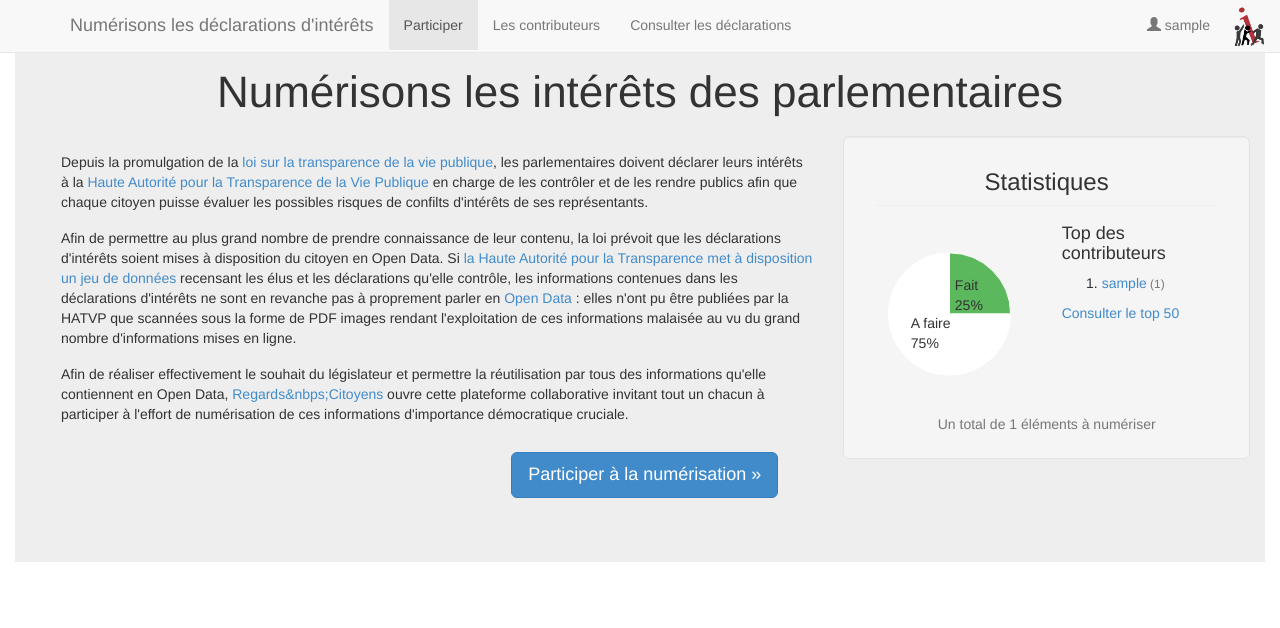
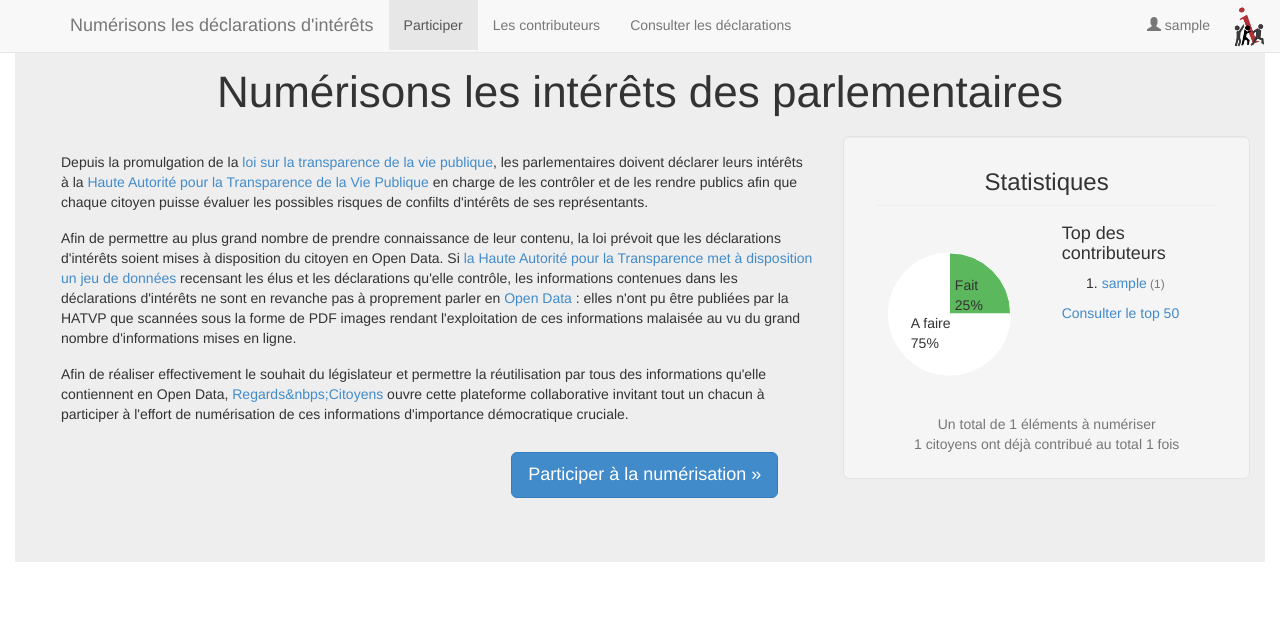
Before and after one commit to regardscitoyens/crowdsource_dpi, a PHP site: page / in a window 1280 px wide. Shown: the top 628 px of the page. Run offline with PHP 8.4, Linux system fonts and the light colour scheme; the visitor is signed in with stand-in values (Sample User, id 1); tables that the repository leaves empty hold one stand-in row (values such as "Sample post").

Commit message:
add stats on uiserss and contribs

```diff
--- a/include/model/document.php
+++ b/include/model/document.php
@@ -75,18 +75,21 @@ function get_document_from_staticid($id) {
   return $doc;
 }
 
-function get_pc_done() {
+function get_nb_contribs() {
   global $bdd;
   if (!$bdd) {
     return 0;
   }
-
-  $total = get_nb_documents();
-
   $req = $bdd->prepare("SELECT count(*) as ok FROM tasks");
   $req->execute();
   $data = $req->fetch();
-  $done = $data['ok'] / 4;
+  return $data['ok'];
+}
+
+function get_pc_done() {
+  $total = get_nb_documents();
+  $contribs = get_nb_contribs();
+  $done = $contribs / 4;
 
   return $done * 100 / $total;
 }
--- a/include/model/user.php
+++ b/include/model/user.php
@@ -85,3 +85,14 @@ function users_top($limit = 5) {
   }
   return $top;
 }
+
+function get_nb_users() {
+  global $bdd;
+  if (!$bdd) {
+    return 0;
+  }
+  $req = $bdd->prepare("SELECT count(distinct(userid)) as total FROM tasks");
+  $req->execute();
+  $data = $req->fetch();
+  return $data['total'];
+}
--- a/include/view/intro.php
+++ b/include/view/intro.php
@@ -30,7 +30,10 @@
                </ol>
                <span><a href="contributeurs.php">Consulter le top 50</a></span>
               </div>
-	      <div class="col-xs-12 text-center"><span class="text-muted text-center">Un total de <?php echo preg_replace('/([0-9][0-9][0-9])$/', '&nbsp;\1', get_nb_documents()); ?> éléments à numériser</span></div>
+	        <div class="col-xs-12 text-center">
+              <span class="text-muted text-center">Un total de <?php echo preg_replace('/([0-9][0-9][0-9])$/', '&nbsp;\1', get_nb_documents()); ?> éléments à numériser<br/>
+              <?php echo get_nb_users(); ?> citoyens ont déjà contribué au total <?php echo preg_replace('/([0-9][0-9][0-9])$/', '&nbsp;\1', get_nb_contribs()); ?> fois</span>
+            </div>
           </div>
          </div>
         </div>
```
